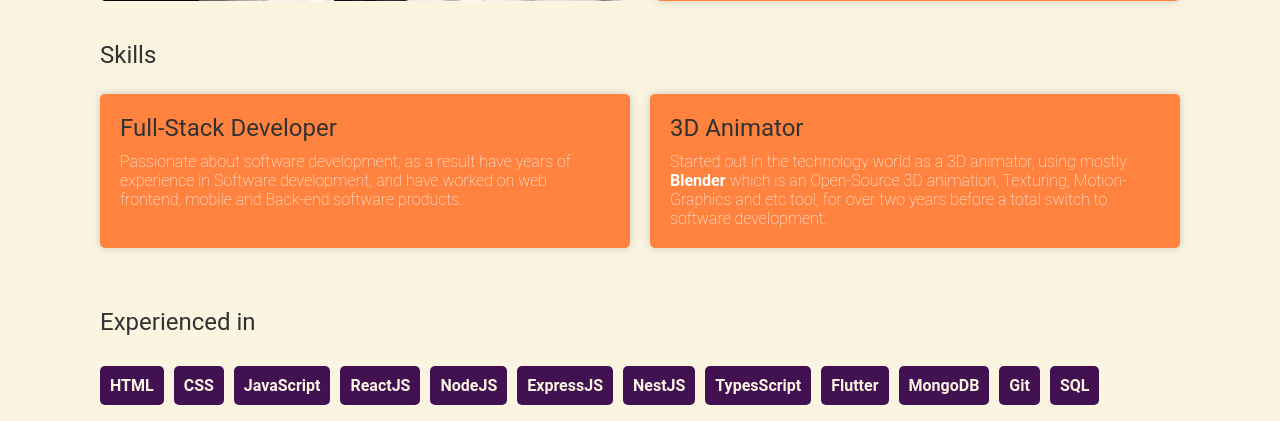
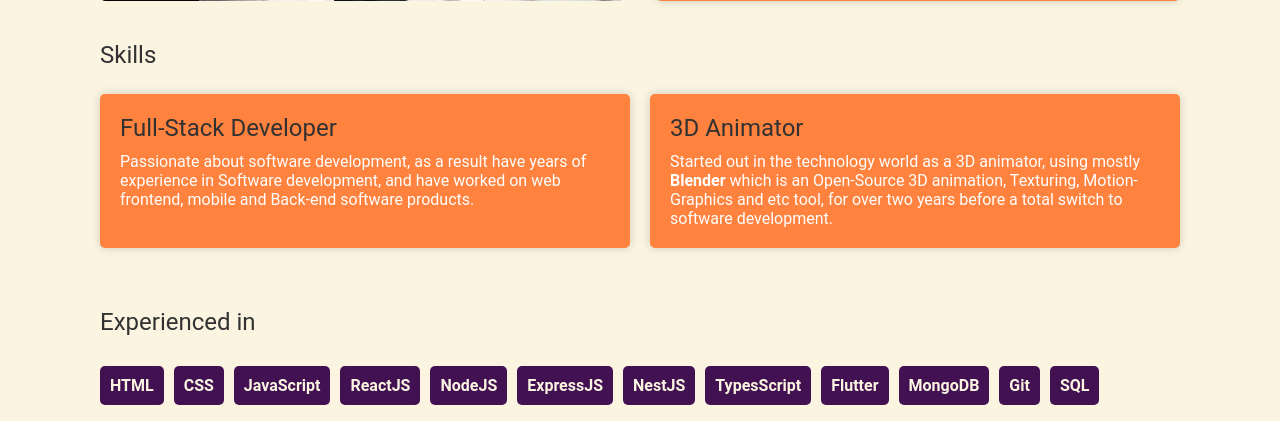
Before and after one commit to lordcsd/portFolioWebSite, a PHP site: page / in a window 1280 px wide. Shown: the part 799-1220 px from the top of the page. Run offline with PHP 8.4, Linux system fonts and the light colour scheme; some libraries are stand-ins or nearby versions.

Commit message:
font weight changes

```diff
--- a/style.css
+++ b/style.css
@@ -159,7 +159,6 @@ h1 {
 
 .someCard p {
   /* font-family: "Noto Sans", sans-serif; */
-  font-weight: lighter;
 }
 
 .completedProjects {
```
